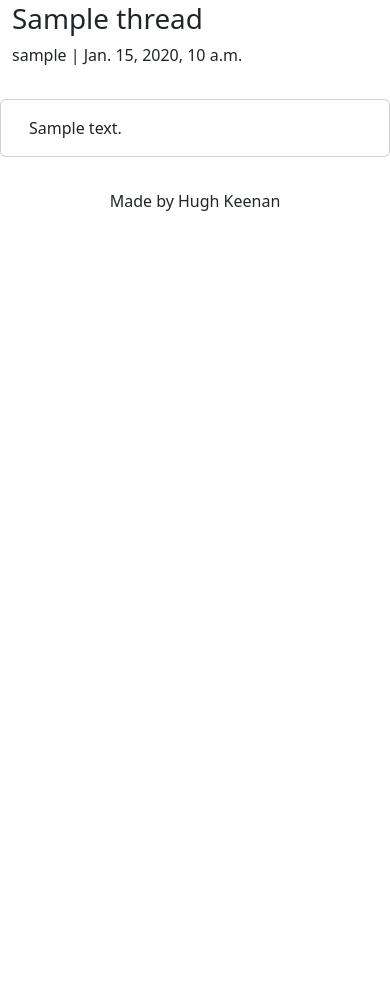
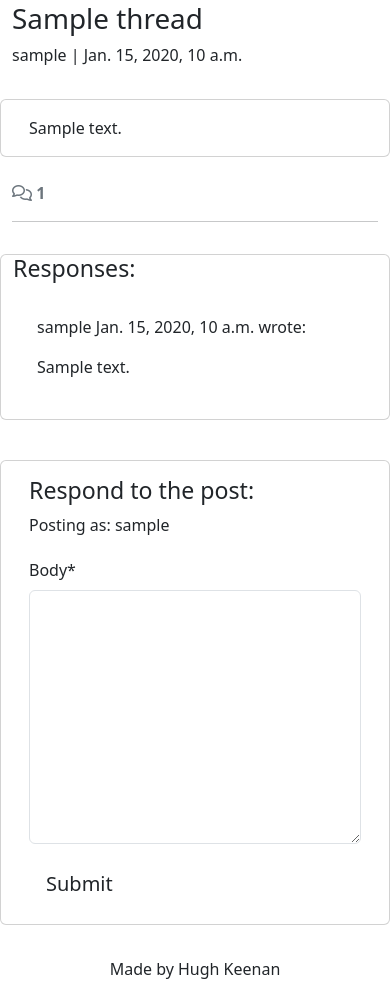
Before and after one commit to HughKeenan/project-game, a Django app: a page that uses news/templates/news/thread_detail.html in a window 390 px wide. Shown: the part 94-1099 px from the top of the page. Before the commit the page ends 305 px from the top, so only its background shows below. Run offline with Django 4.2, Linux system fonts and the light colour scheme; a user stored in the database is signed in; tables that the repository leaves empty hold one stand-in row (values such as "Sample post"); some libraries are stand-ins or nearby versions; some web fonts are replaced.

Commit message:
add form to post responses to threads

```diff
--- a/gamenews/settings.py
+++ b/gamenews/settings.py
@@ -47,6 +47,8 @@ INSTALLED_APPS = [
     'allauth',
     'allauth.account',
     'allauth.socialaccount',
+    'crispy_forms',
+    'crispy_bootstrap5',
     'django_summernote',
     'news',
     'report',
@@ -55,6 +57,9 @@ INSTALLED_APPS = [
 SITE_ID = 1
 LOGIN_REDIRECT_URL = '/'
 LOGOUT_REDIRECT_URL = '/'
+
+CRISPY_ALLOWED_TEMPLATE_PACKS = "bootstrap5"
+CRISPY_TEMPLATE_PACK = "bootstrap5"
 
 MIDDLEWARE = [
     'django.middleware.security.SecurityMiddleware',
--- /dev/null
+++ b/news/forms.py
@@ -0,0 +1,8 @@
+from .models import Response
+from django import forms
+
+
+class ResponseForm(forms.ModelForm):
+    class Meta:
+        model = Response
+        fields = ('body',)
--- a/news/templates/news/thread_detail.html
+++ b/news/templates/news/thread_detail.html
@@ -1,7 +1,8 @@
 {% extends 'base.html' %}
+{% load static %}
+{% load crispy_forms_tags %}
+
 {% block content %}
-{% load static %}
-
 <div class="masthead">
     <div class="container">
         <div class="row g-0">
@@ -26,6 +27,59 @@
             </div>
         </div>
     </div>
+    <!-- Displaying count of comments -->
+  <div class="row">
+    <div class="col-12">
+      <strong class="text-secondary">
+        <i class="far fa-comments"></i> {{ response_count }}
+      </strong>
+    </div>
+    <div class="col-12">
+      <hr>
+    </div>
+  </div>
+  <!-- Displaying Responses -->
+  <div class="row">
+    <div class="col-md-8 card mb-4  mt-3 ">
+      <h3>Responses:</h3>
+      <div class="card-body">
+        <!-- We want a for loop inside the empty control tags
+          to iterate through each comment in comments -->
+        {% for response in responses %}
+        <div class="p-2 comments">
+          <p class="font-weight-bold">
+            {{ response.poster }}
+            <span class="font-weight-normal">
+              {{ response.posted_on }}
+            </span> wrote:
+          </p>
+          <div id="comment{{ comment.id }}">
+            {{ response.body | linebreaks }}
+          </div>
+        </div>
+        <!-- Our for loop ends here -->
+        {% endfor %}
+      </div>
+    </div>
+    <!-- Creating New Comments -->
+    <div class="col-md-4 card mb-4 mt-3">
+      <div class="card-body">
+        {% if user.is_authenticated %}
+        <h3>Respond to the post:</h3>
+        <p>Posting as: {{ user.username }}</p>
+        <form id="responseForm" method="post"
+          style="margin-top: 1.3em;">
+          {{ response_form | crispy }}
+          {% csrf_token %}
+          <button id="submitButton" type="submit"
+            class="btn btn-signup btn-lg">Submit</button>
+        </form>
+        {% else %}
+        <p>Log in to post a response</p>
+        {% endif %}
+      </div>
+    </div>
+  </div>
 </div>
 
 {% endblock content %}
--- a/news/views.py
+++ b/news/views.py
@@ -1,6 +1,7 @@
 from django.shortcuts import render, get_object_or_404
 from django.views import generic
 from .models import Thread
+from .forms import ResponseForm
 
 # Create your views here.
 class ThreadList(generic.ListView):
@@ -27,9 +28,25 @@ def thread_detail(request, slug):
 
     queryset = Thread.objects.filter(visible=0)
     thread = get_object_or_404(queryset, slug=slug)
+    responses = thread.responses.all().order_by("-posted_on")
+    response_count = thread.responses.filter().count()
+    if request.method == "POST":
+        response_form = ResponseForm(data=request.POST)
+        if response_form.is_valid():
+            response = response_form.save(commit=False)
+            response.poster = request.user
+            response.thread = thread
+            response.save()
+
+    response_form = ResponseForm()
 
     return render(
         request,
         "news/thread_detail.html",
-        {"thread": thread},
+        {
+            "thread": thread,
+            "responses": responses,
+            "response_count": response_count,
+            "response_form": response_form,
+            },
     )
--- a/requirements.txt
+++ b/requirements.txt
@@ -1,7 +1,9 @@
 asgiref==3.8.1
+crispy-bootstrap5==0.7
 dj-database-url==0.5.0
 Django==4.2.16
 django-allauth==0.57.2
+django-crispy-forms==2.3
 django-summernote==0.8.20.0
 gunicorn==20.1.0
 oauthlib==3.2.2
```
